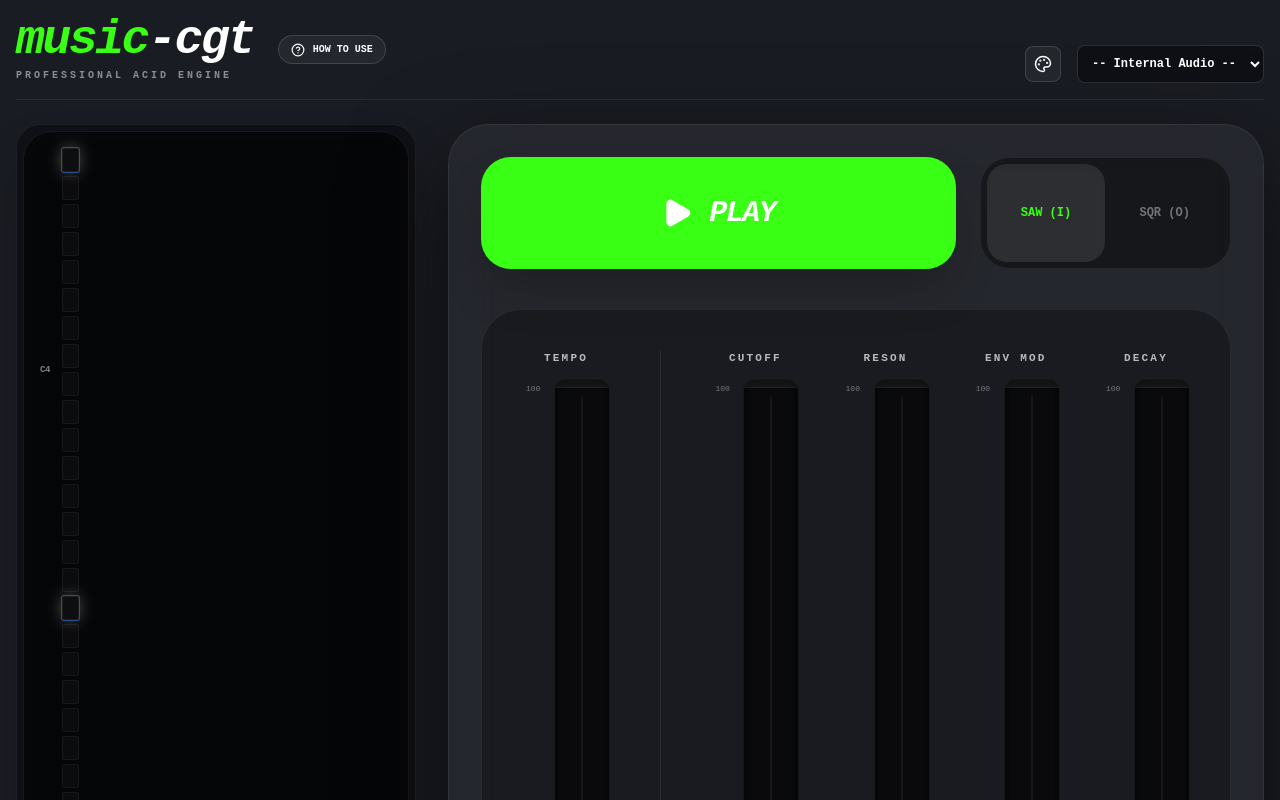
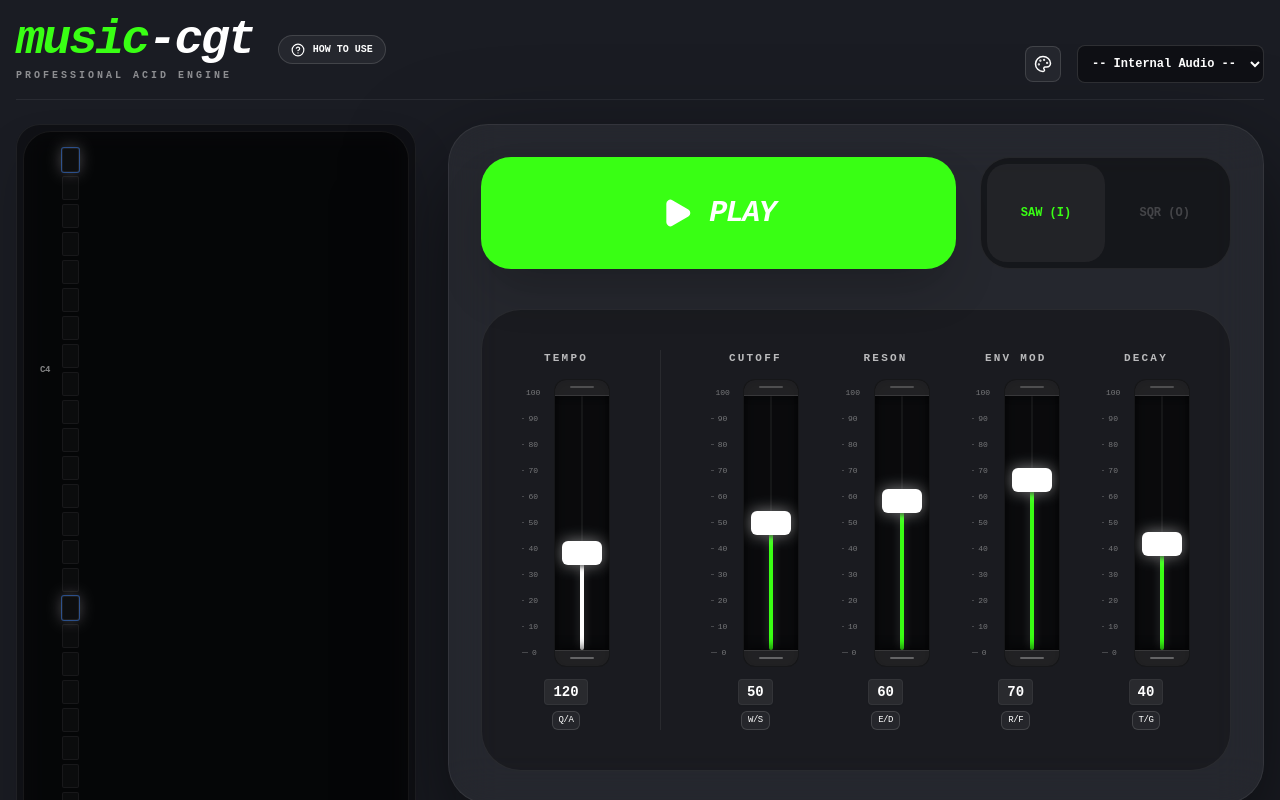
Before and after one commit to tradexy/music-cgt, a React (Vite) app: page / in a window 1280 px wide. Shown: the top 800 px of the page. Built offline with nearby package versions, Linux system fonts and the light colour scheme.

Commit message:
music-cgt v2.2: PLAY text color, dimmed waveforms, and slider layout fixes

```diff
--- a/App.tsx
+++ b/App.tsx
@@ -49,7 +49,7 @@ function App() {
   const currentTheme = THEME_PRESETS.find(p => p.name === state.themeName)?.theme || THEME_PRESETS[0].theme;
   const primaryColor = state.customPrimary || currentTheme.primary;
   const backdropColor = state.customBackdrop || currentTheme.backdrop;
-  const textColor = state.customText || currentTheme.text; // Global Text Color
+  const textColor = state.customText || currentTheme.text;
 
   // --- Keyboard Shortcuts ---
   useEffect(() => {
@@ -154,7 +154,7 @@ function App() {
     >
 
       {/* Header */}
-      <div className="w-full max-w-7xl mb-6 flex justify-between items-end border-b pb-4" style={{ borderColor: `${textColor}11` }}>
+      <div className="w-full max-w-7xl mb-6 flex justify-between items-end border-b pb-4 shrink-0" style={{ borderColor: `${textColor}11` }}>
         <div className="flex items-center gap-6">
           <div>
             <h1 className="text-5xl font-black tracking-tighter italic" style={{ color: primaryColor }}>
@@ -198,7 +198,7 @@ function App() {
       {/* Theme Settings Bar */}
       {showThemeSettings && (
         <div
-          className="w-full max-w-7xl animate-in slide-in-from-top duration-300 mb-6 p-4 bg-white/5 rounded-2xl border flex flex-wrap items-center gap-6 justify-between"
+          className="w-full max-w-7xl animate-in slide-in-from-top duration-300 mb-6 p-4 bg-white/5 rounded-2xl border flex flex-wrap items-center gap-6 justify-between shrink-0"
           style={{ borderColor: `${textColor}22` }}
         >
           <div className="flex items-center gap-4">
@@ -257,11 +257,11 @@ function App() {
       )}
 
       {/* Main Grid: 30 / 70 Split */}
-      <div className="w-full max-w-7xl grid grid-cols-1 lg:grid-cols-[400px_1fr] gap-8">
+      <div className="w-full max-w-7xl grid grid-cols-1 lg:grid-cols-[400px_1fr] gap-8 flex-1 min-h-0 min-w-0 mb-8">
 
         {/* Left Column: Sequencer */}
-        <div className="flex flex-col gap-6">
-          <div className="bg-black/40 p-1.5 rounded-3xl border shadow-2xl backdrop-blur-md" style={{ borderColor: `${textColor}11` }}>
+        <div className="flex flex-col gap-6 min-h-0">
+          <div className="bg-black/40 p-1.5 rounded-3xl border shadow-2xl backdrop-blur-md overflow-hidden" style={{ borderColor: `${textColor}11` }}>
             <SequencerGrid
               steps={state.steps}
               currentStep={state.currentStep}
@@ -271,7 +271,7 @@ function App() {
             />
           </div>
 
-          <div className="grid grid-cols-2 gap-4">
+          <div className="grid grid-cols-2 gap-4 shrink-0">
             <button
               onClick={() => setState(prev => ({ ...prev, steps: prev.steps.map(s => ({ ...s, active: false })) }))}
               className="px-6 py-3 text-[10px] font-black border-2 border-red-900/40 text-red-500 hover:bg-red-500 hover:text-white rounded-2xl transition-all shadow-lg uppercase italic"
@@ -296,15 +296,18 @@ function App() {
           </div>
         </div>
 
-        {/* Right Column: Integrated Controls */}
-        <div className="bg-white/5 p-8 rounded-[40px] border shadow-[0_40px_100px_rgba(0,0,0,0.6)] backdrop-blur-xl flex flex-col gap-10" style={{ borderColor: `${textColor}11` }}>
+        {/* Right Column: Integrated Controls - Constrained height with bottom gap */}
+        <div
+          className="bg-white/5 p-8 rounded-[40px] border shadow-[0_40px_100px_rgba(0,0,0,0.6)] backdrop-blur-xl flex flex-col gap-10 max-h-[85vh] overflow-hidden"
+          style={{ borderColor: `${textColor}11` }}
+        >
 
           {/* Top Row: Play & Waveform */}
-          <div className="flex items-stretch gap-6 h-28">
+          <div className="flex items-stretch gap-6 h-28 shrink-0">
             <button
               onClick={togglePlay}
               className="flex-[2] rounded-[30px] flex items-center justify-center transition-all shadow-2xl hover:scale-[1.01] active:scale-[0.98]"
-              style={{ backgroundColor: state.isPlaying ? '#ef4444' : primaryColor, color: (state.isPlaying || primaryColor !== '#ffffff') ? '#fff' : '#000' }}
+              style={{ backgroundColor: state.isPlaying ? '#ef4444' : primaryColor, color: textColor }}
             >
               {state.isPlaying ? (
                 <div className="flex items-center gap-4 font-black italic text-3xl uppercase tracking-tighter"><Square size={32} fill="currentColor" /> Stop</div>
@@ -315,15 +318,21 @@ function App() {
 
             <div className="flex-1 bg-black/40 rounded-[30px] flex p-1.5 border" style={{ borderColor: `${textColor}11` }}>
               <button
-                className={`flex-1 flex items-center justify-center text-xs font-black rounded-[20px] transition-all ${state.waveform === 'sawtooth' ? 'bg-white/10 shadow-inner' : 'opacity-40'}`}
-                style={{ color: state.waveform === 'sawtooth' ? primaryColor : textColor }}
+                className={`flex-1 flex items-center justify-center text-xs font-black rounded-[20px] transition-all`}
+                style={{
+                  color: state.waveform === 'sawtooth' ? primaryColor : `${textColor}33`,
+                  backgroundColor: state.waveform === 'sawtooth' ? 'rgba(255,255,255,0.05)' : 'transparent'
+                }}
                 onClick={() => setState(p => ({ ...p, waveform: 'sawtooth' }))}
               >
                 SAW (I)
               </button>
               <button
-                className={`flex-1 flex items-center justify-center text-xs font-black rounded-[20px] transition-all ${state.waveform === 'square' ? 'bg-white/10 shadow-inner' : 'opacity-40'}`}
-                style={{ color: state.waveform === 'square' ? primaryColor : textColor }}
+                className={`flex-1 flex items-center justify-center text-xs font-black rounded-[20px] transition-all`}
+                style={{
+                  color: state.waveform === 'square' ? primaryColor : `${textColor}33`,
+                  backgroundColor: state.waveform === 'square' ? 'rgba(255,255,255,0.05)' : 'transparent'
+                }}
                 onClick={() => setState(p => ({ ...p, waveform: 'square' }))}
               >
                 SQR (O)
@@ -331,14 +340,14 @@ function App() {
             </div>
           </div>
 
-          {/* Main Area: Spaced Out Vertical Sliders */}
-          <div className="flex-1 bg-black/30 p-10 rounded-[40px] border flex justify-between gap-6 overflow-hidden min-h-[450px]" style={{ borderColor: `${textColor}11` }}>
+          {/* Main Area: Spaced Out Vertical Sliders - No overflow, fixed aspect */}
+          <div className="flex-1 bg-black/30 p-10 rounded-[40px] border flex justify-between gap-4 min-h-0 overflow-hidden" style={{ borderColor: `${textColor}11` }}>
             <VerticalSlider
               label="Tempo" value={state.bpm} min={20} max={300}
               onChange={(v) => setState(p => ({ ...p, bpm: v }))}
               color="#fff" textColor={textColor} shortcut="Q/A"
             />
-            <div className="w-px h-full mx-2" style={{ backgroundColor: `${textColor}11` }}></div>
+            <div className="w-px h-full mx-2 shrink-0" style={{ backgroundColor: `${textColor}11` }}></div>
             <VerticalSlider
               label="Cutoff" value={state.cutoff} min={0} max={100}
               onChange={(v) => setState(p => ({ ...p, cutoff: v }))}
@@ -371,8 +380,9 @@ function App() {
         textColor={textColor}
       />
 
-      <div className="mt-8 flex items-center gap-6 text-[9px] font-black tracking-[0.3em] uppercase opacity-40" style={{ color: textColor }}>
-        <span>Web Audio 2.1</span>
+      {/* Footer with Padding to ensure space to bottom */}
+      <div className="pb-10 flex items-center gap-6 text-[9px] font-black tracking-[0.3em] uppercase opacity-40 shrink-0" style={{ color: textColor }}>
+        <span>Web Audio 2.2</span>
         <div className="w-1.5 h-1.5 rounded-full" style={{ backgroundColor: textColor }}></div>
         <span>High-Precision MIDI</span>
         <div className="w-1.5 h-1.5 rounded-full" style={{ backgroundColor: textColor }}></div>
--- a/components/VerticalSlider.tsx
+++ b/components/VerticalSlider.tsx
@@ -31,7 +31,7 @@ export const VerticalSlider: React.FC<VerticalSliderProps> = ({
   }
 
   return (
-    <div className="flex flex-col items-center gap-3 group h-full select-none min-h-[300px] mb-4">
+    <div className="flex flex-col items-center gap-3 group h-full select-none min-h-[250px] mb-4 overflow-hidden">
       <div
         className="text-[11px] font-black uppercase tracking-[0.2em] opacity-70"
         style={{ color: textColor }}
@@ -39,9 +39,9 @@ export const VerticalSlider: React.FC<VerticalSliderProps> = ({
         {label}
       </div>
 
-      <div className="relative flex-1 flex gap-4 h-full">
+      <div className="relative flex-1 flex gap-4 h-full min-h-0">
         {/* Measures (Tick Marks) */}
-        <div className="relative w-4 h-full flex flex-col justify-between py-1 text-[8px] font-mono">
+        <div className="relative w-4 h-full flex flex-col justify-between py-2 text-[8px] font-mono">
           {ticks.reverse().map(t => (
             <div key={t} className="flex items-center gap-1">
               <div className="w-1.5 h-[1px]" style={{ backgroundColor: `${textColor}33` }}></div>
@@ -50,11 +50,13 @@ export const VerticalSlider: React.FC<VerticalSliderProps> = ({
           ))}
         </div>
 
-        {/* Track Container with explicit Caps */}
+        {/* Track Container with Substantial Caps */}
         <div className="relative w-14 h-full bg-black/60 rounded-xl border border-white/5 flex flex-col items-center justify-center p-1 overflow-hidden shadow-[inset_0_2px_10px_rgba(0,0,0,0.8)]">
 
-          {/* Top Decorative Cap */}
-          <div className="absolute top-0 left-0 right-0 h-2 bg-white/5 border-b border-white/5 z-20"></div>
+          {/* Top Decorative Cap - Solid visual boundary */}
+          <div className="absolute top-0 left-0 right-0 h-4 bg-zinc-800/80 border-b border-white/10 z-20 flex items-center justify-center shadow-md">
+            <div className="w-6 h-0.5 bg-white/20 rounded-full"></div>
+          </div>
 
           {/* Internal Track Line */}
           <div className="absolute top-4 bottom-4 w-[2px] bg-white/5 rounded-full"></div>
@@ -71,7 +73,7 @@ export const VerticalSlider: React.FC<VerticalSliderProps> = ({
               writingMode: 'vertical-lr',
               direction: 'rtl',
               width: '100%',
-              height: 'calc(100% - 2rem)', // Account for padding
+              height: 'calc(100% - 2.5rem)', // Account for larger caps
               WebkitAppearance: 'none',
               background: 'transparent',
               cursor: 'pointer'
@@ -91,13 +93,15 @@ export const VerticalSlider: React.FC<VerticalSliderProps> = ({
           <div
             className="absolute bottom-4 w-1 rounded-full transition-all duration-75 shadow-[0_0_10px_rgba(255,255,255,0.2)]"
             style={{
-              height: `${((value - min) / (max - min)) * 90}%`,
+              height: `${((value - min) / (max - min)) * 85}%`,
               backgroundColor: color
             }}
           ></div>
 
-          {/* Bottom Visual Cap (Fix for "bottomless") */}
-          <div className="absolute bottom-0 left-0 right-0 h-2 bg-white/10 border-t border-white/10 z-20 shadow-[0_-2px_5px_rgba(0,0,0,0.5)]"></div>
+          {/* Bottom Visual Cap (Fix for "bottomless") - Solid visual boundary */}
+          <div className="absolute bottom-0 left-0 right-0 h-4 bg-zinc-800/80 border-t border-white/10 z-20 flex items-center justify-center shadow-[0_-4px_10px_rgba(0,0,0,0.5)]">
+            <div className="w-6 h-0.5 bg-white/30 rounded-full"></div>
+          </div>
         </div>
       </div>
 
```
